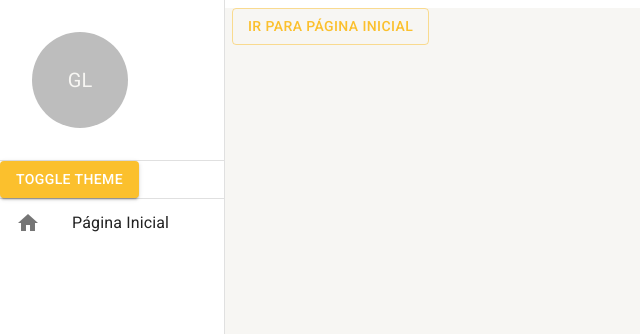
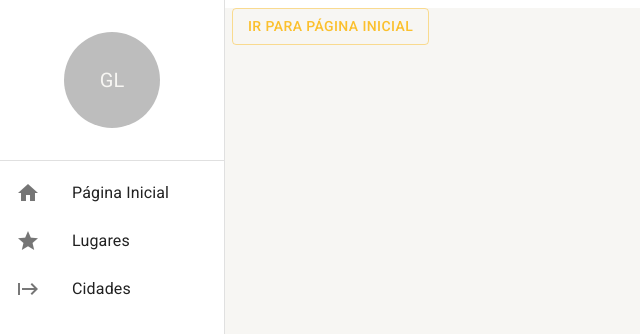
Before and after one commit to gabriellanna/obraSystemsApp, a React (Create React App) app: page / in a window 1280 px wide. Shown: the top 334 px of the page, without its empty margins (0-640 px from the left). Built offline with nearby package versions, Linux system fonts and the light colour scheme.

Commit message:
feat: Menu Lateral Concluído e funcionando, deixando selecionado o Button que foi clicado

```diff
--- a/src/routes/index.tsx
+++ b/src/routes/index.tsx
@@ -2,12 +2,33 @@ import { Button } from "@mui/material";
 import { Routes, Route, useNavigate } from "react-router-dom";
 import { useAppThemeContext } from "../shared/contexts/ThemeContext";
 import { useDrawerContext } from "../shared/contexts";
+import { useEffect } from "react";
 
 export const AppRouters = () => {
 
     const { toggleTheme } = useAppThemeContext();
-    const { toggleDrawerOpen } = useDrawerContext();
+    const { toggleDrawerOpen, setDrawerOptions } = useDrawerContext();
     const Nav = useNavigate();
+
+    useEffect(() => {
+        setDrawerOptions([
+            {
+                icon: 'home',
+                path: '/pagina-inicial',
+                label: 'Página Inicial'
+            },
+            {
+                icon: 'star',
+                path: '/pagina-inicial3',
+                label: 'Lugares'
+            },
+            {
+                icon: 'start',
+                path: '/pagina-inicial2',
+                label: 'Cidades'
+            }
+        ])
+    }, [])
 
     return(
         <Routes>
--- a/src/shared/components/menu-lateral/MenuLateral.tsx
+++ b/src/shared/components/menu-lateral/MenuLateral.tsx
@@ -1,28 +1,58 @@
 /* eslint-disable */
 
-import { Box, Button, Divider, Drawer, Icon, ListItemButton, ListItemIcon, ListItemText, useMediaQuery, useTheme } from "@mui/material";
+import { Box, Button, Divider, Drawer, Icon, List, ListItemButton, ListItemIcon, ListItemText, useMediaQuery, useTheme } from "@mui/material";
 import React, { ReactNode } from "react";
 import AvatarNoImg from "../avatar/AvatarNoImg";
 import { useAppThemeContext } from "../../contexts/ThemeContext";
 import { useDrawerContext } from "../../contexts";
+import { useMatch, useNavigate, useResolvedPath } from "react-router-dom";
 
 interface IAppThemeProviderProps {
   children: ReactNode
 }
+interface IListItemLinkProps {
+  to: string;
+  icon: string;
+  label: string;
+  onClick: () => void | undefined;
+}
+
+const ListItemLink: React.FC<IListItemLinkProps> = ({ to, icon, label, onClick }) => {
+  const navigate = useNavigate();
+
+  const resolvedPath = useResolvedPath(to);
+  const match = useMatch({ path: resolvedPath.pathname, end: false });
+
+  const handleClick = () => {
+    navigate(to);
+    onClick?.();
+  }
+
+
+  return (
+    <ListItemButton selected={!!match} onClick={handleClick}>
+      <ListItemIcon>
+        <Icon>
+          {icon}
+        </Icon>
+      </ListItemIcon>
+      <ListItemText primary={label} />
+    </ListItemButton>
+  );
+};
 
 const MenuLateral: React.FC<IAppThemeProviderProps> = ({ children }) => {
   const theme = useTheme();
-  const smDown = useMediaQuery(theme.breakpoints.down('sm'))
-  const { toggleTheme } = useAppThemeContext();
+  const smDown = useMediaQuery(theme.breakpoints.down('sm'));
 
-  const { isDrawerOpen, toggleDrawerOpen } = useDrawerContext();
+  const { isDrawerOpen, toggleDrawerOpen, drawerOptions } = useDrawerContext();
 
   return (
     <>
       <Drawer open={isDrawerOpen} onClose={toggleDrawerOpen} variant={smDown ? 'temporary' : 'permanent'}>
         <Box width={theme.spacing(28)} height="100%" display='flex' flexDirection='column'>
 
-          <Box height={theme.spacing(20)} width={theme.spacing(20)} display='flex' alignItems='center' justifyContent={'center'}>
+          <Box height={theme.spacing(20)} width="100%" display='flex' alignItems='center' justifyContent={'center'}>
             <AvatarNoImg>
               Gabriel Lanna
             </AvatarNoImg>
@@ -30,24 +60,19 @@ const MenuLateral: React.FC<IAppThemeProviderProps> = ({ children }) => {
 
           <Divider />
 
-          <Box width={'100%'}>
-            <Button variant="contained" color="primary" onClick={toggleTheme}>Toggle Theme</Button>
-          </Box>
-
-          <Divider />
-
           <Box flex={1} //flex={1} serve para fazer com que o container ocupe todo o espaço disponível
           >
-            <ListItemButton>
-              <ListItemIcon>
-                <Icon>
-                  home
-                </Icon>
-              </ListItemIcon>
-              <ListItemText>
-                Página Inicial
-              </ListItemText>
-            </ListItemButton>
+            <List component='nav'>
+              {drawerOptions.map((drawerOption) => (
+                <ListItemLink
+                  to={drawerOption.path}
+                  key={drawerOption.path}
+                  icon={drawerOption.icon}
+                  label={drawerOption.label}
+                  onClick={toggleDrawerOpen}
+                />
+              ))}
+            </List>
           </Box>
         </Box>
       </Drawer>
--- a/src/shared/contexts/DrawerContext.tsx
+++ b/src/shared/contexts/DrawerContext.tsx
@@ -1,8 +1,15 @@
 import { ReactNode, useCallback, useContext, useState, createContext } from "react";
 
+interface IDrawerOptions {
+    icon: string;
+    path: string;
+    label: string;
+}
 interface IDrawerContextData {
     isDrawerOpen: boolean;
     toggleDrawerOpen: () => void;
+    drawerOptions: IDrawerOptions[];
+    setDrawerOptions: (newDrawerOptions: IDrawerOptions[]) => void;
 }
 
 const DrawerContext = createContext({} as IDrawerContextData);
@@ -13,13 +20,18 @@ export const useDrawerContext = () => {
 
 export const DrawerProvider: React.FC<{children: ReactNode}> = ({ children }) => {
     const [isDrawerOpen, setDrawerOpen] = useState(false);
+    const [drawerOptions, setDrawerOptions] = useState<IDrawerOptions[]>([]);
 
     const toggleDrawerOpen = useCallback(() => {
         setDrawerOpen(oldDrawerOpen => !oldDrawerOpen);
     }, []);
 
+    const handleSetDrawerOptions = useCallback((newDrawerOptions: IDrawerOptions[]) => {
+        setDrawerOptions(newDrawerOptions);
+    }, []);
+
     return (
-        <DrawerContext.Provider value={{ isDrawerOpen, toggleDrawerOpen }}>
+        <DrawerContext.Provider value={{ isDrawerOpen, drawerOptions, toggleDrawerOpen, setDrawerOptions: handleSetDrawerOptions }}>
             {children}
         </DrawerContext.Provider>
     );
```
